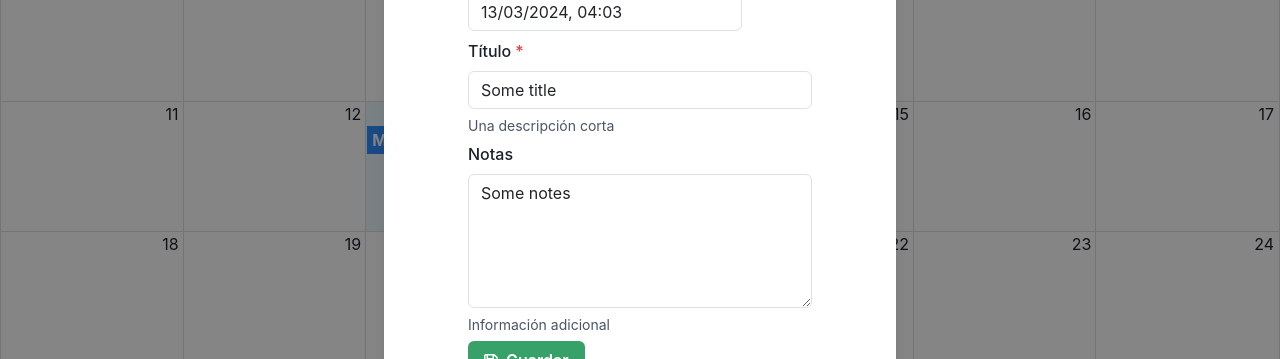
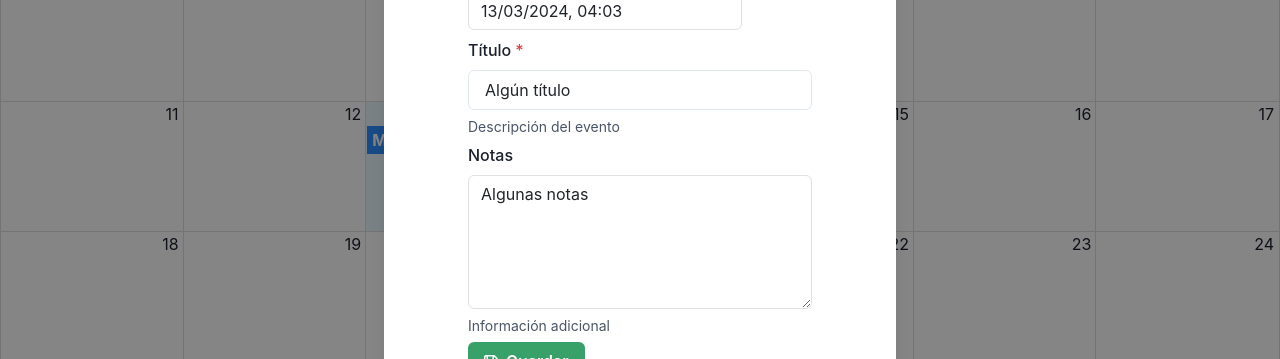
Before and after one commit to StefanoP21/calendar-app, a React (Vite) app: page / in a window 1280 px wide. Both pictures are taken after a click on the button "Agregar evento". Shown: the part 283-642 px from the top of the page. Built offline with nearby package versions, Linux system fonts and the light colour scheme.

Commit message:
update(src/app/components/CalendarModal.jsx): Validaciones del formulario

```diff
--- a/src/app/components/CalendarModal.jsx
+++ b/src/app/components/CalendarModal.jsx
@@ -5,6 +5,7 @@ import {
   FormErrorMessage,
   FormHelperText,
   FormLabel,
+  Input,
   Modal,
   ModalBody,
   ModalCloseButton,
@@ -14,16 +15,20 @@ import {
   useDisclosure,
 } from '@chakra-ui/react';
 
+import Swal from 'sweetalert2';
+import 'sweetalert2/dist/sweetalert2.min.css';
+
 import { addHours, differenceInSeconds } from 'date-fns';
 import DatePicker, { registerLocale } from 'react-datepicker';
 import 'react-datepicker/dist/react-datepicker.css';
+
 import es from 'date-fns/locale/es';
 
 registerLocale('es', es);
 
 const initialValues = {
-  title: 'Some title',
-  notes: 'Some notes',
+  title: 'Algún título',
+  notes: 'Algunas notas',
   start: new Date(),
   end: addHours(new Date(), 2),
 };
@@ -34,6 +39,7 @@ export const CalendarModal = () => {
   const { isOpen, onOpen, onClose } = useDisclosure();
 
   const [formValues, setFormValues] = useState(initialValues);
+  const [formSubmitted, setFormSubmitted] = useState(false);
 
   const onInputChange = ({ target }) => {
     setFormValues({
@@ -49,16 +55,21 @@ export const CalendarModal = () => {
     });
   };
 
+  const isFormValid = () => {
+    const seconds = differenceInSeconds(formValues.end, formValues.start);
+
+    if (seconds < 0) {
+      return false;
+    }
+
+    return true;
+  };
+
   const onSubmit = (event) => {
     event.preventDefault();
+    setFormSubmitted(true);
 
-    const difference = differenceInSeconds(formValues.end, formValues.start);
-
-    if (isNaN(difference) || difference < 0) {
-      return;
-    }
-
-    if (formValues.title.trim().length < 2) {
+    if (!isFormValid()) {
       return;
     }
 
@@ -87,11 +98,19 @@ export const CalendarModal = () => {
 
           <ModalBody className="mx-5 pb-5">
             <form onSubmit={onSubmit} className="container">
-              <FormControl className="form-group mb-2" isRequired>
-                <FormLabel>Fecha y hora de inicio</FormLabel>
+              <FormControl
+                className="form-group mb-2"
+                isRequired
+                isInvalid={isFormValid() ? false : true}
+              >
+                <FormLabel htmlFor="startDate">
+                  Fecha y hora de inicio
+                </FormLabel>
                 <DatePicker
                   minDate={startDate}
-                  className="form-control"
+                  className={`form-control ${
+                    isFormValid() ? '' : 'is-invalid'
+                  }`}
                   selected={formValues.start}
                   onChange={(event) => onDateChange(event, 'start')}
                   showTimeSelect
@@ -99,11 +118,17 @@ export const CalendarModal = () => {
                   locale="es"
                   timeCaption="Hora"
                   required
+                  id="startDate"
                 ></DatePicker>
+                {isFormValid() ? null : (
+                  <FormErrorMessage>
+                    La fecha de inicio no puede ser mayor a la fecha de fin
+                  </FormErrorMessage>
+                )}
               </FormControl>
 
               <FormControl className="form-group mb-2" isRequired>
-                <FormLabel>Fecha y hora de fin</FormLabel>
+                <FormLabel htmlFor="endDate">Fecha y hora de fin</FormLabel>
                 <DatePicker
                   minDate={formValues.start}
                   className="form-control"
@@ -114,32 +139,34 @@ export const CalendarModal = () => {
                   locale="es"
                   timeCaption="Hora"
                   required
+                  id="endDate"
                 ></DatePicker>
               </FormControl>
 
               <FormControl className="form-group mb-2" isRequired>
-                <FormLabel>Título</FormLabel>
-                <input
+                <FormLabel htmlFor="title">Título</FormLabel>
+                <Input
                   type="text"
-                  className="form-control"
+                  className={`form-control `}
                   placeholder="Título del evento"
                   name="title"
                   autoComplete="off"
-                  required
+                  id="title"
                   value={formValues.title}
                   onChange={onInputChange}
                 />
-                <FormHelperText>Una descripción corta</FormHelperText>
+                <FormHelperText>Descripción del evento</FormHelperText>
               </FormControl>
 
               <FormControl className="form-group mb-2">
-                <FormLabel>Notas</FormLabel>
+                <FormLabel htmlFor="notes">Notas</FormLabel>
                 <textarea
                   type="text"
                   className="form-control"
                   placeholder="Notas"
                   rows="5"
                   name="notes"
+                  id="notes"
                   value={formValues.notes}
                   onChange={onInputChange}
                 ></textarea>
```
